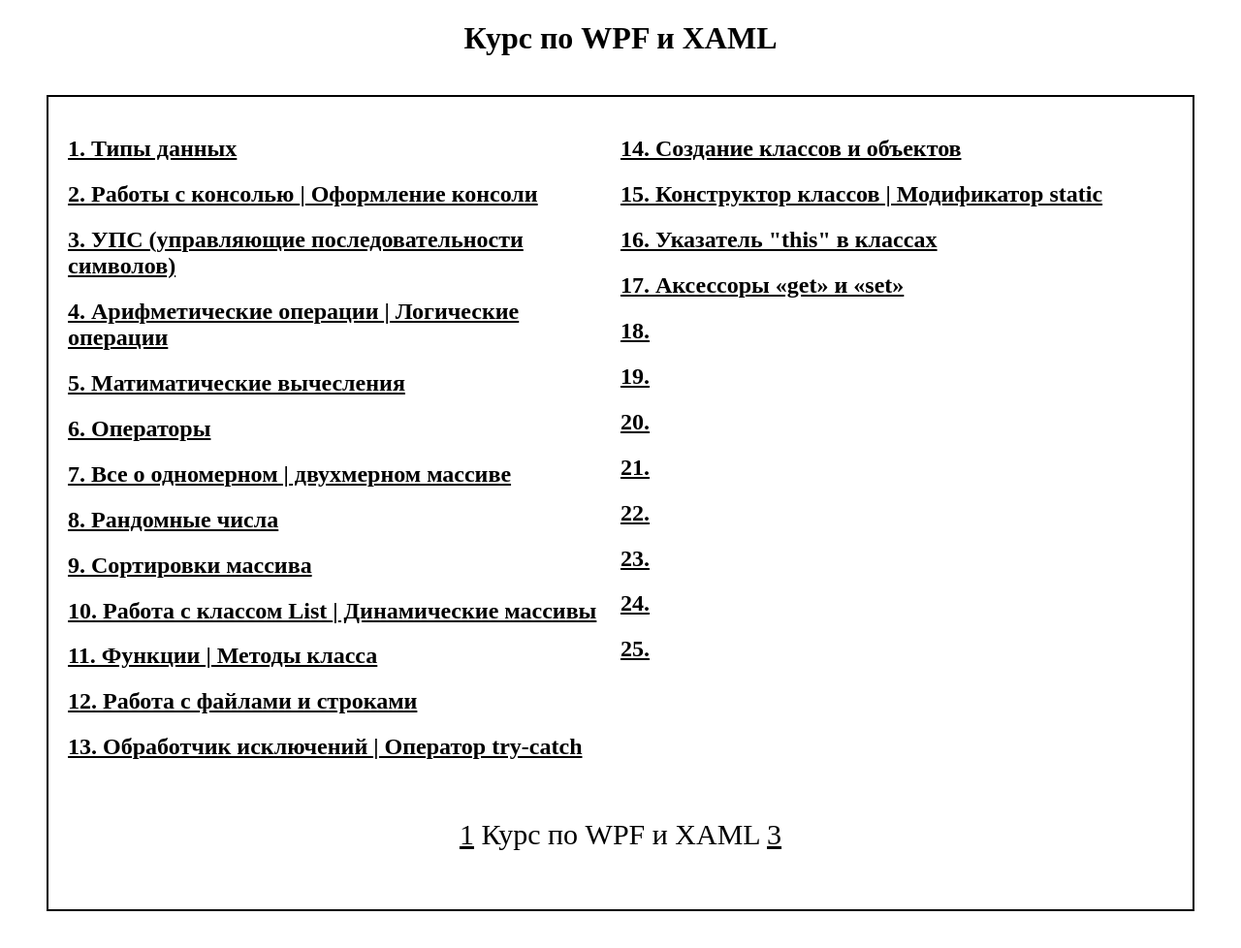
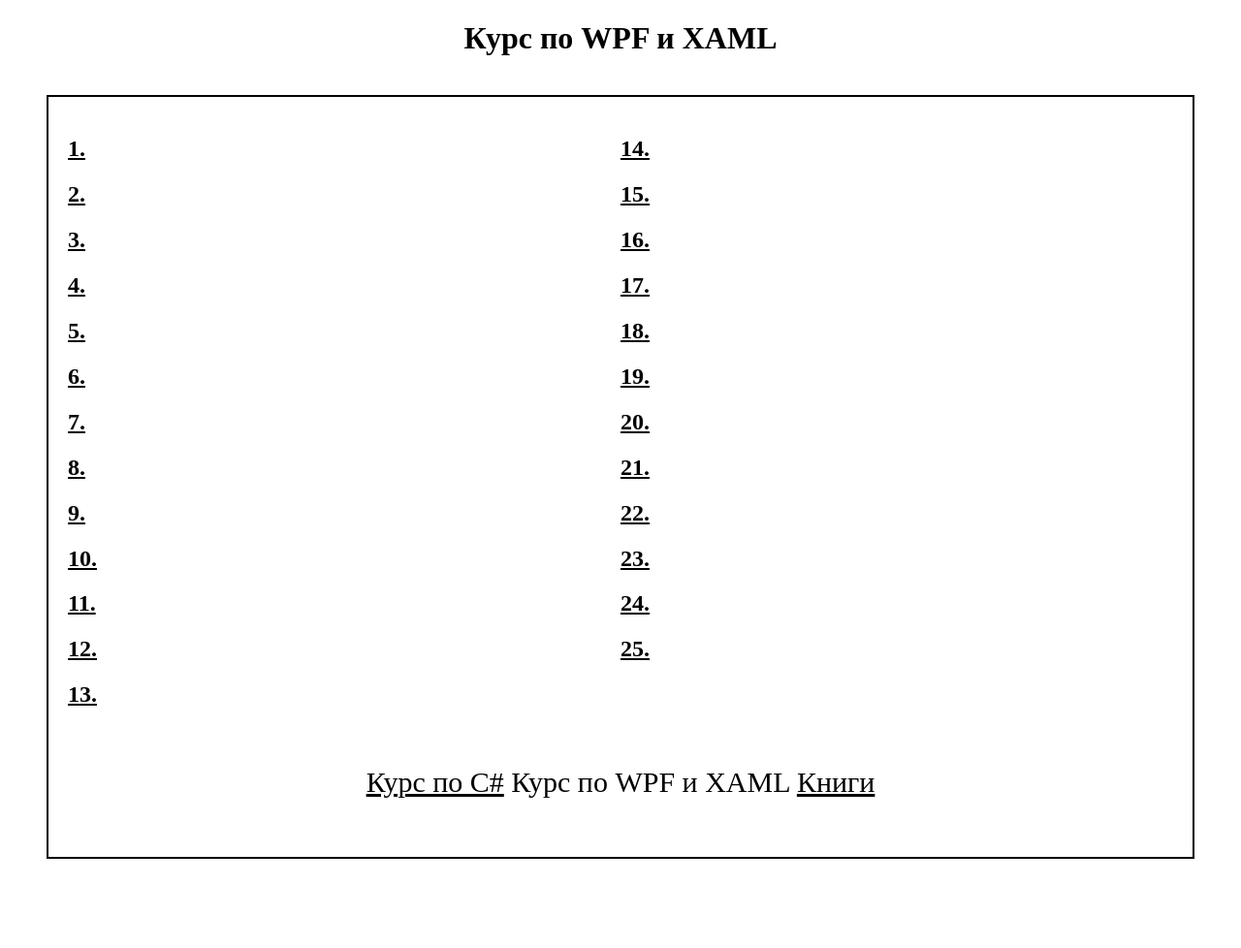
Before and after one commit to ural4anka/PolzaCSharp, a plain HTML site: page index2.html in a window 1280 px wide. Shown: the whole page at 97% size. After the commit the page ends 926 px from the top, so only its background shows below. Drawn offline with Linux system fonts and the light colour scheme.

```diff
--- a/index2.html
+++ b/index2.html
@@ -12,25 +12,25 @@
     <div class="box">
         <div class="main">
             <div class="page1-1">
-                <a href=""><h2>1. Типы данных</h2></a>
-                <a href=""><h2>2. Работы с консолью | Оформление консоли</h2></a>
-                <a href=""><h2>3. УПС (управляющие последовательности символов)</h2></a>
-                <a href=""><h2>4. Арифметические операции |  Логические операции</h2></a>
-                <a href=""><h2>5. Матиматические вычесления</h2></a>
-                <a href=""><h2>6. Операторы</h2></a>
-                <a href=""><h2>7. Все о одномерном | двухмерном массиве</h2></a>
-                <a href=""><h2>8. Рандомные числа</h2></a>
-                <a href=""><h2>9. Сортировки массива</h2></a>
-                <a href=""><h2>10. Работа с классом List | Динамические массивы</h2></a>
-                <a href=""><h2>11. Функции | Методы класса</h2></a>
-                <a href=""><h2>12. Работа с файлами и строками</h2></a>
-                <a href=""><h2>13. Обработчик исключений | Оператор try-catch</h2></a>
+                <a href=""><h2>1.</h2></a>
+                <a href=""><h2>2.</h2></a>
+                <a href=""><h2>3.</h2></a>
+                <a href=""><h2>4.</h2></a>
+                <a href=""><h2>5.</h2></a>
+                <a href=""><h2>6.</h2></a>
+                <a href=""><h2>7.</h2></a>
+                <a href=""><h2>8.</h2></a>
+                <a href=""><h2>9.</h2></a>
+                <a href=""><h2>10.</h2></a>
+                <a href=""><h2>11.</h2></a>
+                <a href=""><h2>12.</h2></a>
+                <a href=""><h2>13.</h2></a>
             </div>
             <div class="page1-2">
-                <a href=""><h2>14. Создание классов и объектов</h2></a>
-                <a href=""><h2>15. Конструктор классов | Модификатор static</h2></a>
-                <a href=""><h2>16. Указатель "this" в классах</h2></a>
-                <a href=""><h2>17. Аксессоры «get» и «set»</h2></a>
+                <a href=""><h2>14.</h2></a>
+                <a href=""><h2>15.</h2></a>
+                <a href=""><h2>16.</h2></a>
+                <a href=""><h2>17.</h2></a>
                 <a href=""><h2>18.</h2></a>
                 <a href=""><h2>19.</h2></a>
                 <a href=""><h2>20.</h2></a>
@@ -42,9 +42,9 @@
             </div>
         </div>
         <div class="number_page">
-            <a href="index.html">1</a>
+            <a href="index.html">Курс по C#</a>
             <a class="active" href="index2.html">Курс по WPF и XAML</a>
-            <a href="index3.html">3</a>
+            <a href="index3.html">Книги</a>
         </div>
     </div>
 </body>
```
Also changed, not shown: acsessors.html (+29 -0 lines), books.html (added, +21 -0 lines), index.html (+1 -1 lines), index3.html (deleted, +0 -46 lines).
